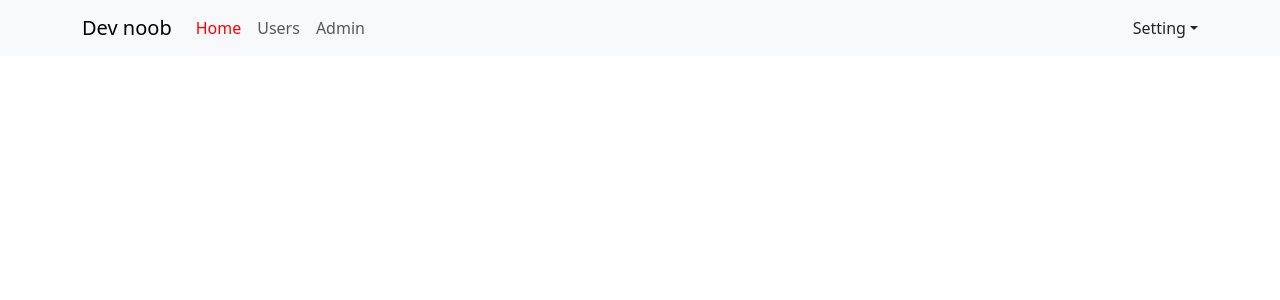
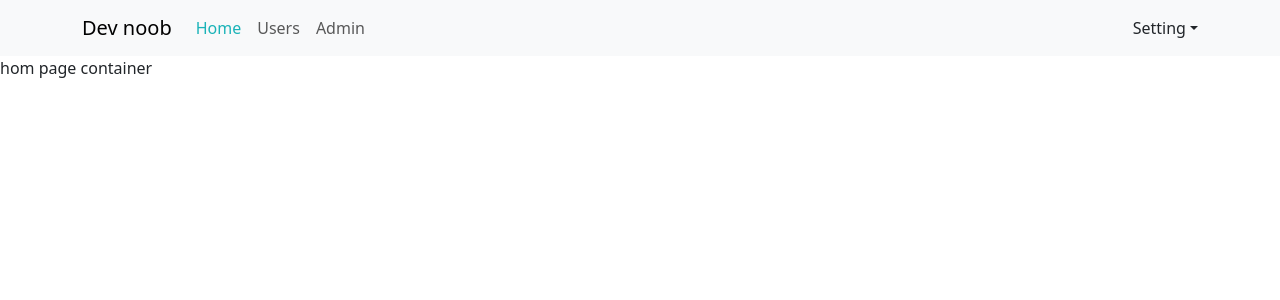
Before and after one commit to ghostdev11/react_hook_beginners, a React (Create React App) app: page / in a window 1280 px wide. Shown: the top 300 px of the page. Built offline with nearby package versions, Linux system fonts and the light colour scheme.

Commit message:
index routes

```diff
--- a/src/App.scss
+++ b/src/App.scss
@@ -12,10 +12,11 @@ body {
 
 .app-container {
   .header-container {
+
     .navbar-nav {
       .nav-link {
         &.active {
-          color: red;
+          color: rgb(26, 179, 184);
         }
       }
     }
--- a/src/components/Header/Header.js
+++ b/src/components/Header/Header.js
@@ -7,7 +7,10 @@ const Header = () => {
   return (
     <Navbar expand="lg" className="bg-body-tertiary">
       <Container>
-        <Navbar.Brand href="#home">Dev noob</Navbar.Brand>
+        {/* <Navbar.Brand href="#home">Dev noob</Navbar.Brand> */}
+        <NavLink className="nav-link navbar-brand" to="/">
+          Dev noob
+        </NavLink>
         <Navbar.Toggle aria-controls="basic-navbar-nav" />
         <Navbar.Collapse id="basic-navbar-nav">
           <Nav className="me-auto">
@@ -26,9 +29,9 @@ const Header = () => {
           </Nav>
           <nav>
             <NavDropdown title="Setting" id="basic-nav-dropdown">
-              <NavDropdown.Item href="#action/3.1">Log-in</NavDropdown.Item>
-              <NavDropdown.Item href="#action/3.2">Log-out</NavDropdown.Item>
-              <NavDropdown.Item href="#action/3.3">Profile</NavDropdown.Item>
+              <NavDropdown.Item>Log-in</NavDropdown.Item>
+              <NavDropdown.Item>Log-out</NavDropdown.Item>
+              <NavDropdown.Item>Profile</NavDropdown.Item>
             </NavDropdown>
           </nav>
         </Navbar.Collapse>
--- /dev/null
+++ b/src/components/Home/HomePage.js
@@ -0,0 +1,9 @@
+const HomePage = (props) => {
+  return(
+    <div className="honepage-container">
+hom page container
+    </div>
+  )
+}
+
+export default HomePage;
--- a/src/index.js
+++ b/src/index.js
@@ -8,6 +8,7 @@ import store from "./redux/store";
 import "bootstrap/dist/css/bootstrap.min.css";
 import User from "./components/User/User";
 import Admin from "./components/Admin/Admin";
+import HomePage from "./components/Home/HomePage";
 const root = ReactDOM.createRoot(document.getElementById("root"));
 
 root.render(
@@ -18,6 +19,7 @@ root.render(
         {/*  đang code trang home page khi vào trang
         -> render 2 button */}
         <Route path="/" element={<App />}>
+          <Route index element={<HomePage />}></Route>
           <Route path="users" element={<User />} />
           <Route path="admins" element={<Admin />} />
         </Route>
```
